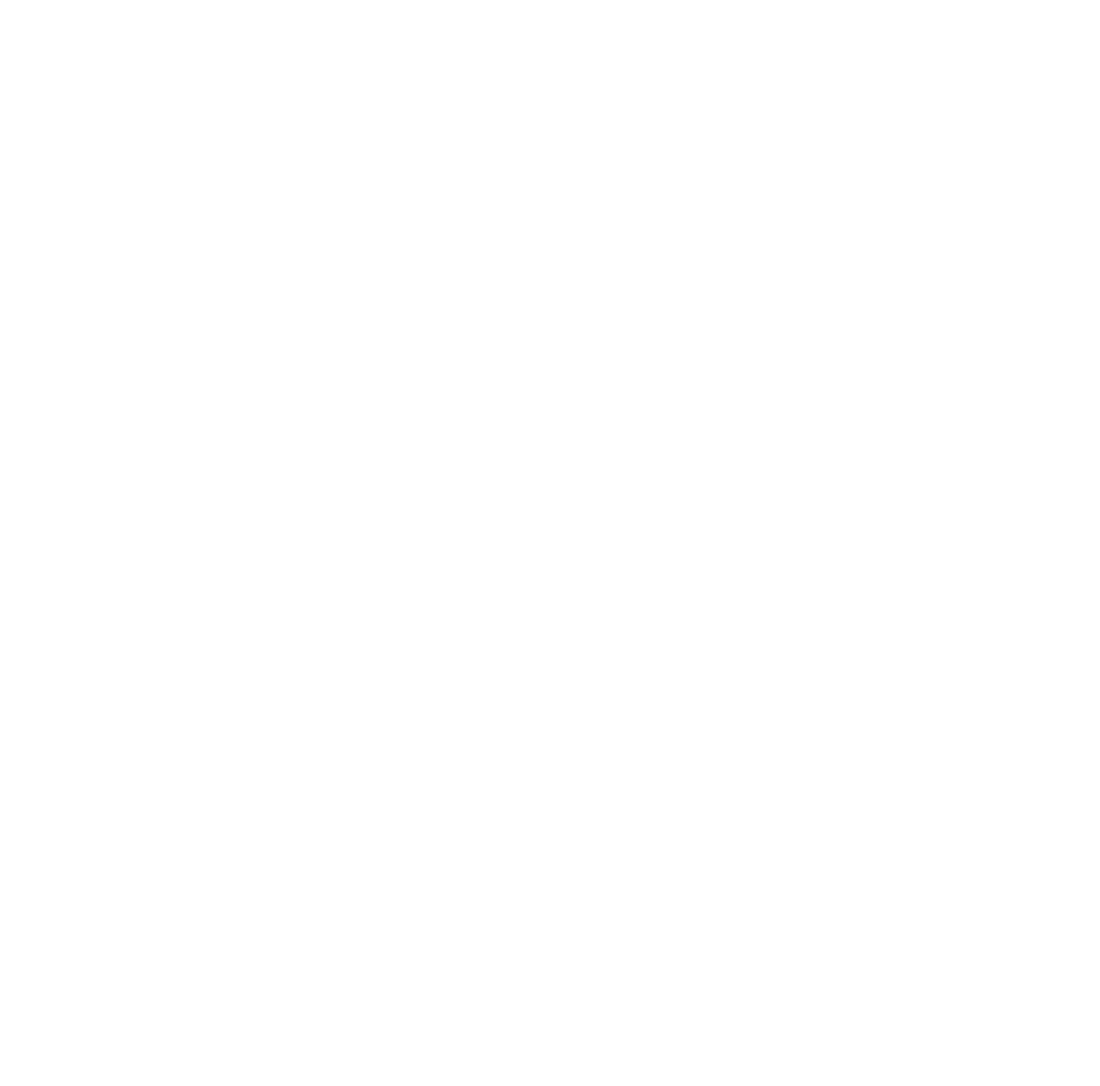
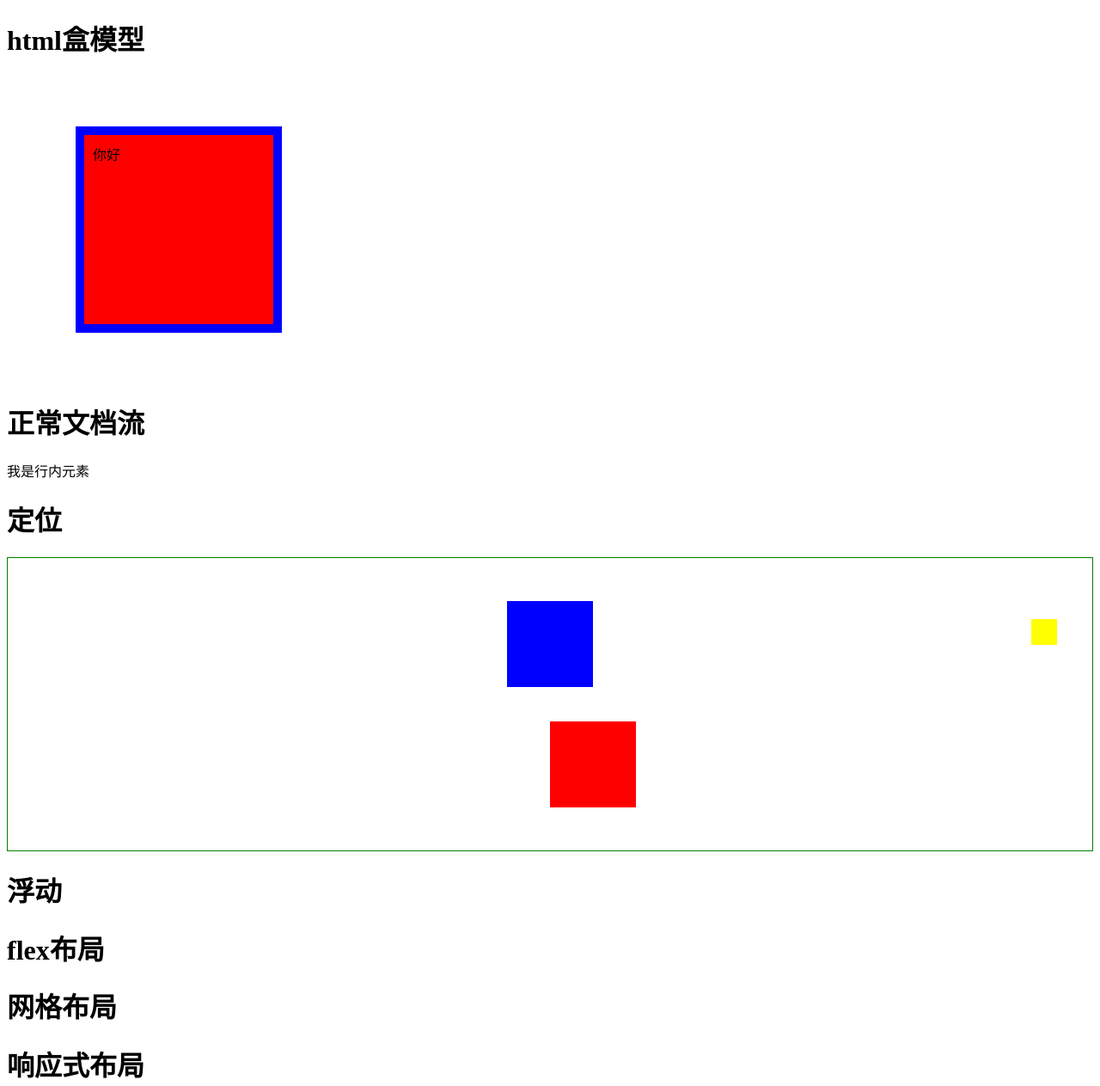
Before and after one commit to yuzhoudehua521/JavaScript-, a plain HTML site: page 6.css布局/css布局.html in a window 1280 px wide. Shown: the whole page at 86% size. Before the commit the page ends 800 px from the top, so only its background shows below. Drawn offline with Linux system fonts and the light colour scheme.

Commit message:
'seconed'

```diff
--- a/6.css布局/css布局.html
+++ b/6.css布局/css布局.html
@@ -4,44 +4,158 @@
     <meta charset="UTF-8">
     <meta name="viewport" content="width=device-width, initial-scale=1.0">
     <title>css布局</title>
+    <style>
+        .box {
+            width: 200px;
+            height: 200px;
+            border: 10px solid blue;
+            padding: 10px;
+            margin: 80px;
+            background: red;
+        }
+
+        span {
+            width: 100px;
+        }
+
+        .box1 {
+        width: 100px;
+        height: 100px;
+        margin: 40px auto;
+        background: blue;
+        }
+        .box2 {
+        width: 100px;
+        height: 100px;
+        margin: 40px auto;
+        background: red;
+        position: relative;
+        left: 50px;
+        }
+        .box3 {
+        width: 30px;
+        height: 30px;
+        background: yellow;
+        position: fixed;
+        right: 50px;
+        bottom: 50px;
+        }
+        .parent {
+        padding: 10px;
+        border:1px solid green;
+        text-align:center;
+        }
+    </style>
 </head>
 <body>
-    <!-- 正常文档流 -->
-    <!-- 指在不对页面进行任何布局控制时，浏览器默认的HTML布局方式。 -->
+    <h1>html盒模型 </h1>
+    <!-- 一个HTML网页都可以看成是由一层一层页面元素堆叠起来的 -->
+    <!-- 一个特定HTML元素的显示，它会被呈现为一个矩形，CSS标准中称之为Box。一个HTML元素占据空间的大小由盒模型决定。 -->
+    <!-- 在盒模型中，标准盒模型：一个盒子由内容、内边距、边框和外边距共同构成，其尺寸也是这四部分的尺寸之和。 -->
+    <!-- 怪异盒模型：box-sizing: border-box，  width包含内边距（padding）和border      -->
+
+    <div class="box">
+        你好
+    </div>
 
 
 
-    <!-- 浮动 -->
+    <h1>正常文档流</h1>
+    <!-- 不写任何CSS代码，HTML文档中的元素是按照出现顺序显示的，从上到下，从左到右。指在不对页面进行任何布局控制时，浏览器默认的HTML布局方式。 -->
+    <!-- HTML中的标签元素分为两种类型:块（block）元素，行内（inline）元素。 -->
+
+
+    <!-- 块元素的特点有：
+    每个块元素都从新的一行开始，独占一行
+    元素的高度、宽度、行高以及顶和底边距等属性都可设置
+    默认的高度与父元素的宽度一致，即width默认为100%
+    可以容纳行内元素和其他块元素
+    比如<div>、<p>、<ol>、<ul>、<table>、<form>等元素都是块元素。 -->
 
 
 
-    <!-- 定位 -->
-    <!-- 把一个元素脱离正常文档流或者改变其在正常文档流中的位置，一般 子绝父相 -->
-    <!-- 相对定位：一个元素设置了position属性的值为relative，那么它偏移的参照位是其自身原先在正常文档流中的位置著作权归作者所有。 -->
-    <!-- 绝对定位：元素的position属性值为absolute可以将其完全脱离正常文档流。其原本占据的空间也会被移除著作权归作者所有。 -->
-    <!-- 固定定位：大多数情况下，position:fixed的元素会相对于视窗定位，并且会脱离正常文档流，同样也不会保留该元素所点点据的空间。 -->
+    <!-- 行内元素具有如下特点：
+    和其他行内元素都在一行上
+    元素的高度、宽度、行高及顶部和底部边距等属性不可设置
+    元素不能设置高度，宽度就是它包含的文字或图片的宽度
+    行内元素只能容纳文本或者其他行内元素
+    比如<a>、<span>、<br>、<em>、<strong>等元素都是行内元素。 -->
+
+
+
+    <!-- 设置元素的显示方式：display属性
+    行内元素与块元素也可以相互转化，在CSS中将行内元素可以通过display: block设置为以块元素的方式显示，我们还可以继续设置该元素的长宽等原本不能设置的属性。
+    同样，我们也可以设置块元素的display属性为display: inline，这样块元素就可以再同一行显示了。
+    对于大部分HTML元素来说，如果设置display:inline，它的高、宽、行高、上下边距就无法设置了。
+    display还有其它取值，除了block和inline,其中另外两种很常见的取值为：
+    none: 隐藏元素；
+    inline-block：以block的方式渲染，以inline的方式放置
+    -->
+
+
+    <span>我是行内元素</span>
 
 
 
 
-    <!-- flex布局 -->
-    <!-- Flex是Flexible Box的缩写，意为'弹性布局'，用来为盒状模型提供最大的灵活性。设为Flex布局以后，子元素的float、clear和vertical-align属性将失效。 -->
-    <!-- Flexbox布局是一种用于一维布局而设计的布局方法。一维的意思是你希望内容是按照行或者列来布局。你可以在元素上将display设置为flex值，把该元素为变弹性布局。著作权归作者所有。 -->
+    <h1>定位</h1>
+    <!-- 把一个元素脱离正常文档流或者改变其在正常文档流中的位置，一般 子绝父相 -->
+    <!-- 相对定位：一个元素设置了position属性的值为relative，那么它偏移的参照位是依然在普通流中，位置是正常位置-->
+    <!-- 但是对于postion: absolute和position: fixed的元素，具有以下特性：
+    该元素往 Z 轴方向上移了一层，元素脱离了普通流，所以不再占据原来那层的空间，还会覆盖下层的元素。如果不想覆盖下层的元素，可以减少z-index的值以达到效果。
+    该元素将变为块级元素，相当于给该元素设置了 display: block;，比如给一个内联元素，如 <span> ，设置 absolute之后发现它可以设置宽高了。
+    如果该元素是块级元素，元素的宽度由原来的 width: 100%（占据一行），变为了 auto。 -->
+    <!-- 绝对定位：元素的position属性值为absolute可以将其完全脱离正常文档流。其原本占据的空间也会被移除-->
+    <!-- 固定定位：大多数情况下，position:fixed的元素会相对于视窗定位，并且会脱离正常文档流，同样也不会保留该元素所点点据的空间。 -->
 
-
-
-
-    <!-- 响应式布局 -->
-    <!--根据页面尺寸进行适应变化 @media only screen and (max-width: <integer>) -->
-
-
-
-    <!-- 网格布局 -->
-    <!-- CSS Grid布局是一种用来进行二维布局的技术。二维意味着你希望按照行和列来排布你的内容。著作权归作者所有。 -->
+    <div class="parent">
+        <!-- z-index -->
+        <div class="box1"></div>
+        <div class="box2"></div>
+        <div class="box3"></div>
+      </div>
 
 
 
 
 
+    <h1>浮动</h1>
+    <!-- 可以让一个元素在页面流中浮起来，不占据原来元素的空间。 -->
+    <!-- float属性的元素具有以下一些特点：
+    浮动元素的下一个兄弟元素会紧贴到该元素之前的非浮动元素之后；如果下一个兄弟元素如果也设置了同一浮动方向，则会紧随该元素之后显示。
+    如果该元素的下一个兄弟元素中有内联元素（通常是文字），则会围绕该元素显示，形成类似"文字围绕图片"的效果。
+    该元素将变为块级元素，相当于给该元素设置了display: block; -->
+
+
+
+    <h1>flex布局</h1>
+    <!-- Flex是Flexible Box的缩写，意为'弹性布局'，用来为盒状模型提供最大的灵活性。设为Flex布局以后，子元素的float、clear和vertical-align属性将失效。 -->
+    <!-- Flexbox布局是一种用于一维布局而设计的布局方法。一维的意思是你希望内容是按照行或者列来布局。你可以在元素上将display设置为flex值，把该元素为变弹性布局。著作权归作者所有。 -->
+    <!-- 父容器上有六个属性:
+    flex-direction：主轴的方向。
+    flex-wrap：超出父容器子容器的排列样式,换行。
+    flex-flow：flex-direction 属性和 flex-wrap 属性的简写形式。
+    justify-content：子容器在主轴的排列方向。
+    align-items：子容器在交叉轴的排列方向。
+    align-content：多根轴线的对齐方式，只有一根轴线，该属性不起作用 -->
+
+
+
+
+
+    <h1>网格布局</h1>
+    <!-- CSS Grid布局是一种用来进行二维布局的技术。二维意味着你希望按照行和列来排布你的内容。 -->
+    <!-- 当元素设置了网格布局，column、float、clear、vertical-align属性无效 -->
+    <!-- 可以通过表格线行或者列来定位 grid item -->
+    <!-- display: grid指定一个容器采用网格布局。
+    grid-template-columns属性定义每一列的列宽，grid-template-rows属性定义每一行的行高。
+    grid-row-gap属性设置行与行的间隔（行间距），grid-column-gap属性设置列与列的间隔（列间距）。 -->
+
+
+
+    <h1>响应式布局</h1>
+    <!--根据页面尺寸进行适应变化 @media only screen and (max-width: <integer>) -->
+
+
 </body>
 </html>
```
Also changed, not shown: 6.css布局/img/css层叠关系.jpg (added), 6.css布局/img/html层叠.jpg (added), 6.css布局/img/html盒模型.jpg (added).
